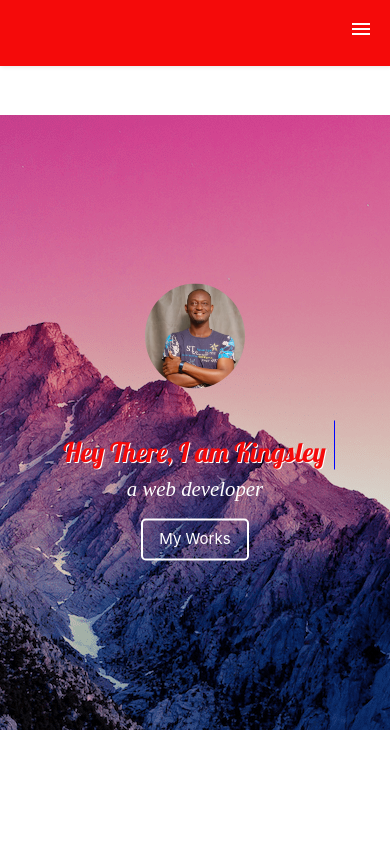
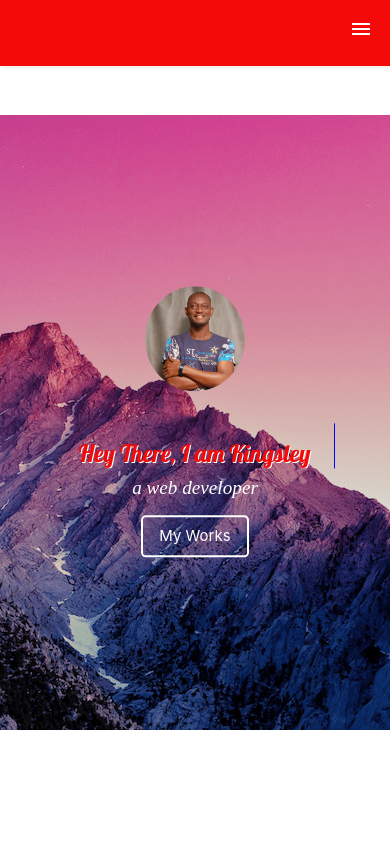
Before and after one commit to kingsleygeorge123/me, a plain HTML site: page index.html in a window 390 px wide. Shown: the top 844 px of the page. Drawn offline with nearby package versions, Linux system fonts and the light colour scheme; files that its build step writes are made by us from their sources; a web font is replaced by a local one.

Commit message:
Update style.css

```diff
--- a/style.css
+++ b/style.css
@@ -639,17 +639,17 @@ footer li {
     color: #fff;
   }
   .feature-title{
-    font-size: 1.7rem;
+    font-size: 1.5rem;
   }
   #hey-p {
     font-family: sofia;
-    font-size: 1.3rem;
+    font-size: 1.2rem;
     color: #fff;
     font-style: italic;
     margin-top: .5rem;
   }
   #address{
-    padding-left: .5rem;
+    padding-left: 1.5rem;
   }
 }
 
```
